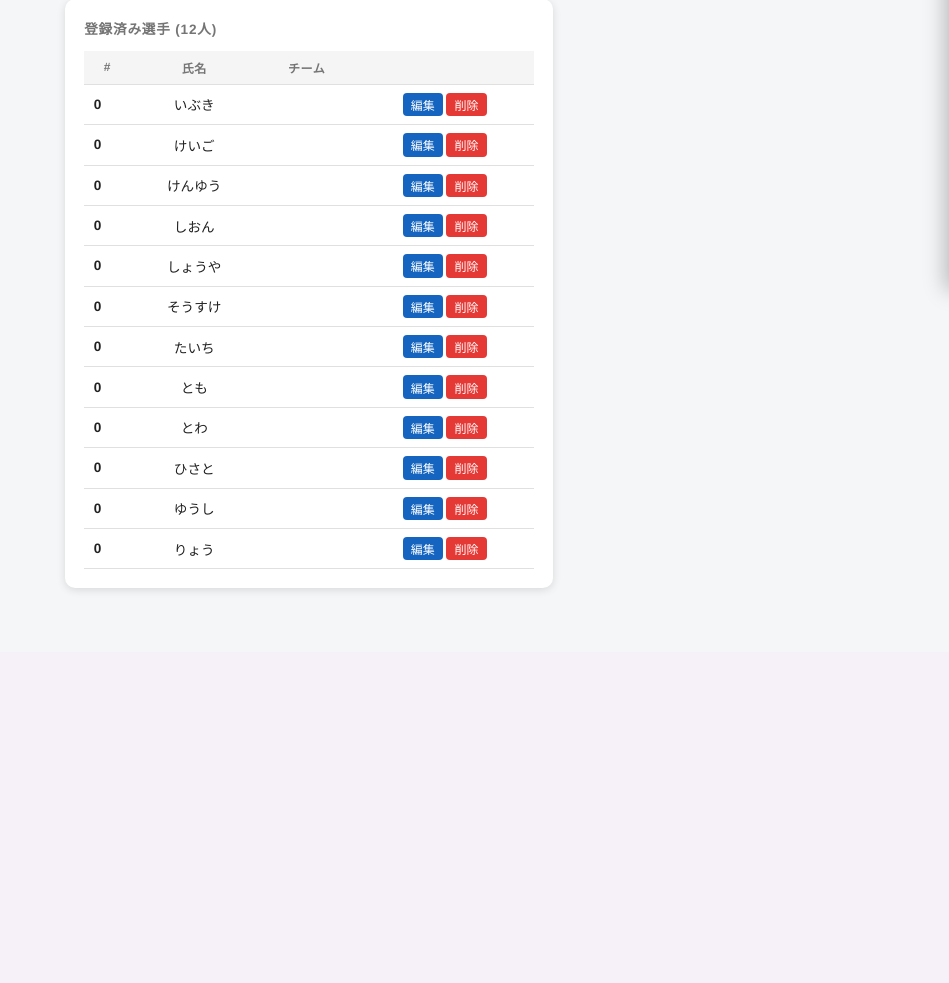
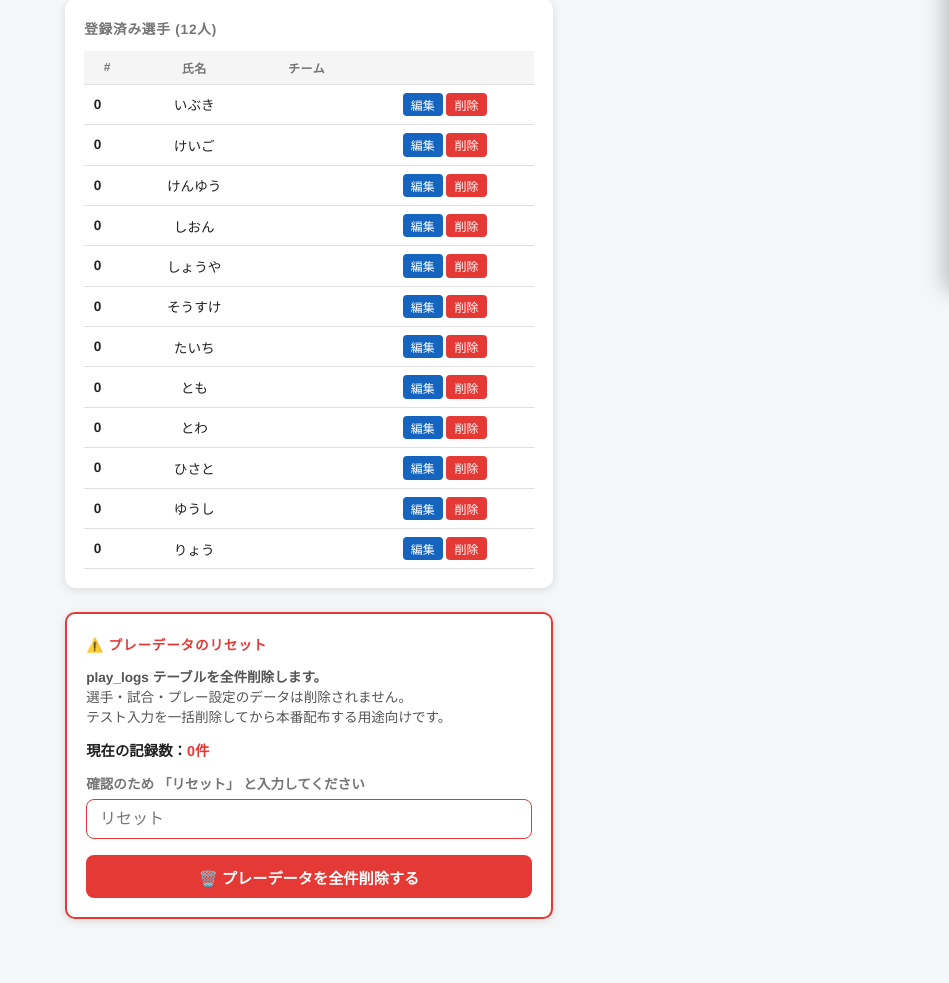
Before and after one commit to HAJIME-CryptoG/soccer_stats, a PHP site: page /AmisterStats/register.php in a window 1280 px wide. Shown: the part 510-1493 px from the top of the page, without its empty margins (331-1280 px from the left). Before the commit the page ends 1102 px from the top, so only its background shows below. Run offline with PHP 8.4, Linux system fonts and the light colour scheme; data comes from the database, SQL or seed files in the repository; data that the repository does not hold is empty.

Commit message:
feat(register): プレーデータ全リセット機能を追加
テスト終了後に本番配布する前に play_logs を一括削除できる機能。
選手・試合・プレー設定（players/matches/actions）は残す。

- register.php 下部に「危険ゾーン」カードを追加（赤枠）
- 現在の記録件数をリアルタイム表示
- 「リセット」と入力 + confirmダイアログの2段階確認
- POST type=reset_logs で DELETE FROM play_logs を実行
- 完了後に削除件数をフラッシュメッセージで表示

https://claude.ai/code/session_01VHvEoguhq1hWCgDNpDSLBi

```diff
--- a/AmisterStats/register.php
+++ b/AmisterStats/register.php
@@ -126,6 +126,16 @@ if ($_SERVER['REQUEST_METHOD'] === 'POST') {
             if ($id) {
                 $pdo->prepare('DELETE FROM actions WHERE id=?')->execute([$id]);
                 $flash[] = ['success', 'プレーを削除しました'];
+            }
+
+        } elseif ($type === 'reset_logs') {
+            $confirm = trim($_POST['reset_confirm'] ?? '');
+            if ($confirm !== 'リセット') {
+                $flash[] = ['error', '確認ワードが一致しません'];
+            } else {
+                $count = (int)$pdo->query('SELECT COUNT(*) FROM play_logs')->fetchColumn();
+                $pdo->exec('DELETE FROM play_logs');
+                $flash[] = ['success', "プレーデータを全件削除しました（{$count}件）。選手・試合・プレー設定はそのまま残っています。"];
             }
         }
 
@@ -497,6 +507,42 @@ try {
             </div>
         </div>
 
+        <!-- ================================================================
+             危険ゾーン：プレーデータ全リセット
+             ================================================================ -->
+        <div class="card" style="border:2px solid #e53935;margin-top:1.5rem;">
+            <div class="card-title" style="color:#e53935;">⚠️ プレーデータのリセット</div>
+            <p style="font-size:.85rem;color:#555;margin:0 0 .8rem;">
+                <strong>play_logs テーブルを全件削除します。</strong><br>
+                選手・試合・プレー設定のデータは削除されません。<br>
+                テスト入力を一括削除してから本番配布する用途向けです。
+            </p>
+            <?php
+                try {
+                    $log_count = (int)get_pdo()->query('SELECT COUNT(*) FROM play_logs')->fetchColumn();
+                } catch (Exception $e) { $log_count = '?'; }
+            ?>
+            <p style="font-size:.9rem;font-weight:700;margin:0 0 .8rem;">
+                現在の記録数：<span style="color:#e53935;"><?= $log_count ?>件</span>
+            </p>
+            <form method="post" action="register.php" id="resetForm"
+                  onsubmit="return confirmReset()">
+                <input type="hidden" name="type" value="reset_logs">
+                <div class="form-group">
+                    <label for="reset_confirm">
+                        確認のため <strong>「リセット」</strong> と入力してください
+                    </label>
+                    <input type="text" id="reset_confirm" name="reset_confirm"
+                           placeholder="リセット" autocomplete="off"
+                           style="border-color:#e53935;">
+                </div>
+                <button type="submit" class="btn btn-block"
+                        style="background:#e53935;color:#fff;font-weight:700;">
+                    🗑️ プレーデータを全件削除する
+                </button>
+            </form>
+        </div>
+
         <?php endif; ?>
     </main>
 
@@ -596,6 +642,16 @@ try {
         });
     }
 
+    // プレーデータリセット確認
+    function confirmReset() {
+        const val = document.getElementById('reset_confirm').value;
+        if (val !== 'リセット') {
+            alert('「リセット」と正確に入力してください');
+            return false;
+        }
+        return confirm('本当にプレーデータを全件削除しますか？\nこの操作は取り消せません。');
+    }
+
     // URLハッシュに応じてタブを自動切り替え
     (function () {
         const hash = location.hash.replace('#', '');
```
